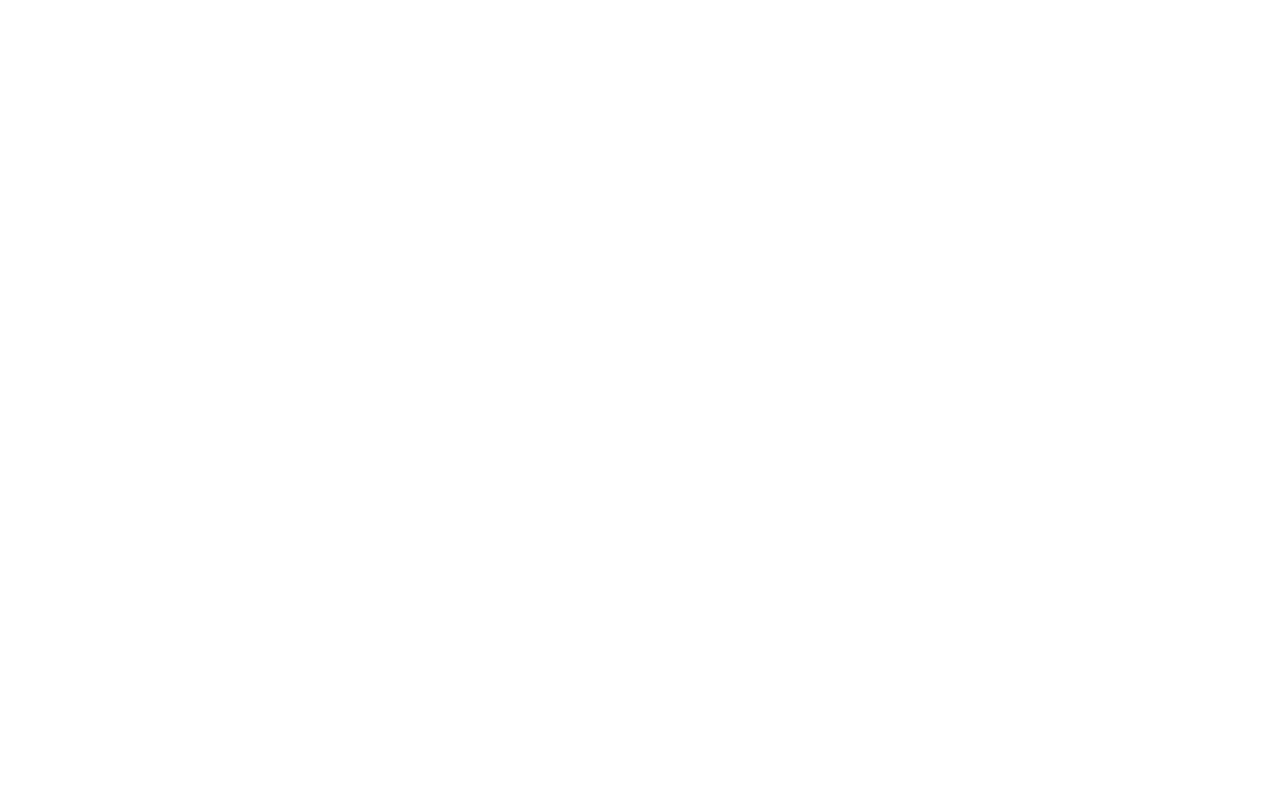
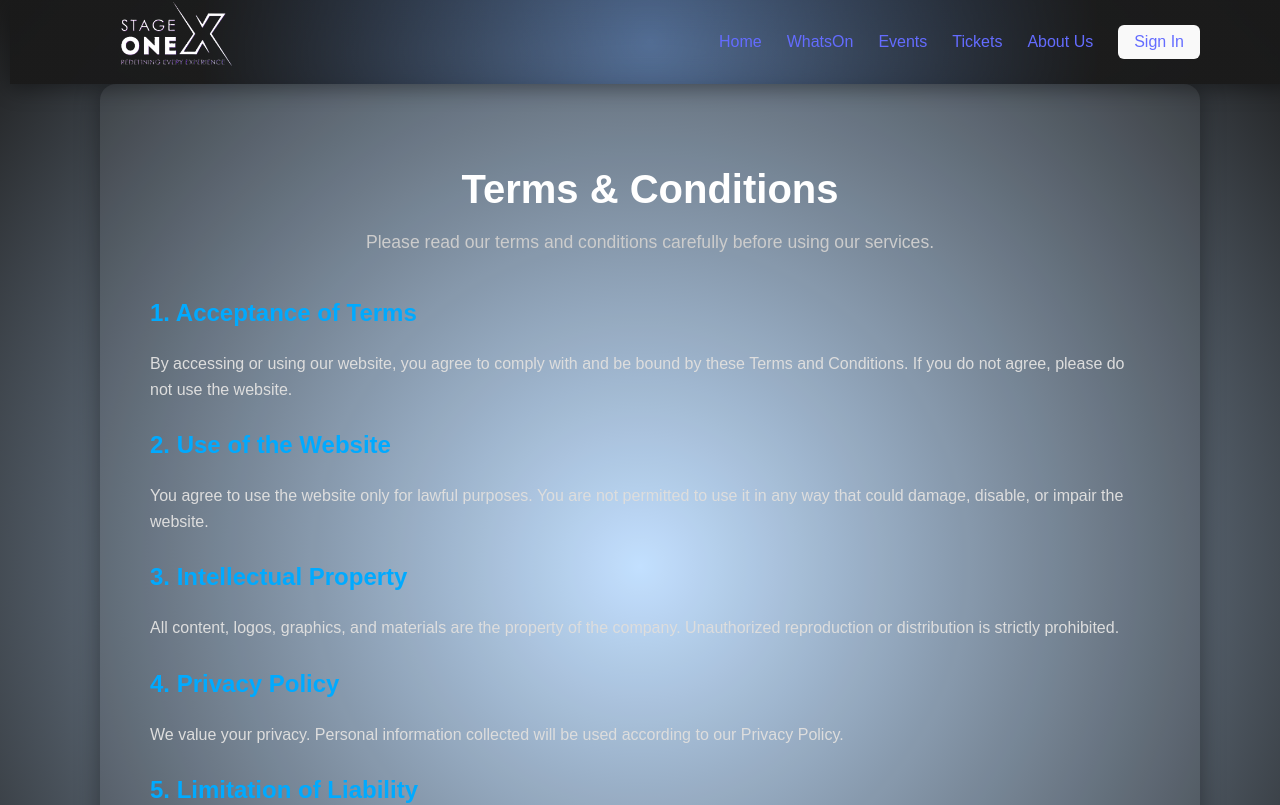
Before and after one commit to StageOneX/SOX-Frond-End, a React (Vite) app in the folder client/: page /Terms in a window 1280 px wide. Before the commit this address had no page. Shown: the top 805 px of the page. Built offline with nearby package versions, Linux system fonts and the light colour scheme.

Commit message:
terms page test

```diff
--- a/client/src/App.jsx
+++ b/client/src/App.jsx
@@ -9,6 +9,7 @@ import WhatsOn from "./pages/WhatsOn";
 import Login from "./pages/Login";
 import ContactUs from "./pages/ContactUs";
 import PastEvents from "./pages/PastEvents";
+import Terms from "./pages/Terms";
 
 const App = () => {
   return (
@@ -25,6 +26,8 @@ const App = () => {
           <Route path="/Login" element={<Login />} />
           <Route path="/contact" element={<ContactUs />} />
           <Route path="/PastEvents" element={<PastEvents />} />
+          <Route path="/Terms" element={<Terms />} />
+
 
 
         </Routes>
--- a/client/src/components/Footer.jsx
+++ b/client/src/components/Footer.jsx
@@ -23,7 +23,7 @@ const Footer = () => {
             <li><a href="/contact">Contact Us</a></li>
             <li><a href="/privacy">Privacy Policy</a></li>
             <li><a href="/terms">Terms & Conditions</a></li>
-            <li><a href="/past">Past Events</a></li>
+            <li><a href="/PastEvents">Past Events</a></li>
           </ul>
         </div>
 
--- a/client/src/pages/ContactUs.css
+++ b/client/src/pages/ContactUs.css
@@ -43,7 +43,7 @@
   width: 100%;
   max-width: 600px;
   box-shadow: 0 10px 25px rgba(37, 99, 235, 0.3);
-  backdrop-filter: blur(10px);
+
   z-index: 2;
 }
 
--- a/client/src/pages/Login.css
+++ b/client/src/pages/Login.css
@@ -45,7 +45,7 @@
 /* === Form === */
 .login-form {
   background: rgba(255, 255, 255, 0.05);
-  backdrop-filter: blur(12px);
+
   padding: 30px 25px;
   border-radius: 20px;
   box-shadow: 0 8px 24px rgba(0, 0, 0, 0.4);
--- a/client/src/pages/PastEvents.css
+++ b/client/src/pages/PastEvents.css
@@ -1,20 +1,22 @@
+/* === Page Background === */
 .past-events-page {
   position: relative;
   min-height: 100vh;
   background: radial-gradient(
     circle at var(--x, 50%) var(--y, 50%),
-    rgba(59, 130, 246, 0.3),
+    rgba(59, 130, 246, 0.25),
     #0d0d2b 80%
   );
   display: flex;
   flex-direction: column;
   align-items: center;
-  padding: 100px 20px 60px 20px;
+  justify-content: flex-start;
+  padding: 120px 20px 80px 20px;
   color: #fff;
   overflow: hidden;
 }
 
-/* Mouse follow bubble */
+/* === Mouse-follow Light Bubble === */
 .light-overlay {
   position: absolute;
   top: 0;
@@ -33,32 +35,35 @@
   z-index: 1;
 }
 
+/* === Section Title === */
 .past-title {
-  font-size: 2.5rem;
-  font-weight: 700;
-  margin-bottom: 40px;
+  font-size: 2.6rem;
+  font-weight: 800;
+  color: #3b82f6;
   text-align: center;
-  color: #3b82f6;
-  text-shadow: 0 0 10px rgba(59, 130, 246, 0.6);
+  text-shadow: 0 0 15px rgba(59, 130, 246, 0.7);
+  margin-bottom: 50px;
   z-index: 2;
 }
 
+/* === Event Card Grid Layout === */
 .past-events-container {
-  display: flex;
-  flex-wrap: wrap;
-  justify-content: center;
+  display: grid;
+  grid-template-columns: repeat(auto-fit, minmax(280px, 1fr));
   gap: 30px;
+  width: 100%;
+  max-width: 1200px;
   z-index: 2;
 }
 
+/* === Individual Event Card === */
 .past-card {
   background: rgba(17, 24, 39, 0.9);
-  border: 2px solid rgba(59, 130, 246, 0.5);
+  border: 2px solid rgba(59, 130, 246, 0.4);
   border-radius: 16px;
-  width: 300px;
   overflow: hidden;
-  box-shadow: 0 6px 20px rgba(37, 99, 235, 0.3);
-  transition: transform 0.3s ease, box-shadow 0.3s ease;
+  transition: transform 0.35s ease, box-shadow 0.35s ease;
+  box-shadow: 0 6px 20px rgba(37, 99, 235, 0.25);
   cursor: pointer;
 }
 
@@ -71,26 +76,40 @@
   width: 100%;
   height: 180px;
   object-fit: cover;
-  transition: transform 0.3s ease;
+  transition: transform 0.4s ease;
 }
 
 .past-card:hover img {
-  transform: scale(1.05);
+  transform: scale(1.07);
 }
 
+/* === Card Info === */
 .past-info {
   padding: 20px;
   text-align: center;
+  color: #fff;
 }
 
 .past-info h3 {
   font-size: 1.2rem;
-  margin-bottom: 8px;
+  font-weight: 600;
+  margin-bottom: 6px;
   color: #ffffff;
 }
 
 .past-info p {
+  font-size: 0.95rem;
   color: #a5b4fc;
   font-weight: 500;
-  font-size: 0.9rem;
 }
+
+/* === Responsive Adjustments === */
+@media (max-width: 768px) {
+  .past-title {
+    font-size: 2rem;
+  }
+
+  .past-card img {
+    height: 160px;
+  }
+}
--- a/client/src/pages/PastEvents.jsx
+++ b/client/src/pages/PastEvents.jsx
@@ -10,8 +10,9 @@ const PastEvents = () => {
     AOS.init({ duration: 1000 });
   }, []);
 
+  // Mouse light bubble follow effect
   useEffect(() => {
-  const page = document.querySelector(".Past-Events-page");
+    const page = document.querySelector(".past-events-page");
     const handleMouseMove = (e) => {
       const { clientX, clientY } = e;
       page.style.setProperty("--x", `${clientX}px`);
@@ -20,7 +21,6 @@ const PastEvents = () => {
     window.addEventListener("mousemove", handleMouseMove);
     return () => window.removeEventListener("mousemove", handleMouseMove);
   }, []);
-
 
   const pastEvents = [
     {
@@ -41,6 +41,18 @@ const PastEvents = () => {
       date: "20th - 23rd OCT 2023",
       image: "https://images.unsplash.com/photo-1504384308090-c894fdcc538d",
     },
+    {
+      id: 4,
+      title: "Wayamba Cultural Night 2022",
+      date: "02nd SEP 2022",
+      image: "https://images.unsplash.com/photo-1500530855697-b586d89ba3ee",
+    },
+    {
+      id: 5,
+      title: "Startup Launchpad 2021",
+      date: "10th DEC 2021",
+      image: "https://images.unsplash.com/photo-1551836022-4c4c79ecde51",
+    },
   ];
 
   return (
@@ -48,7 +60,10 @@ const PastEvents = () => {
       <Navbar />
       <div className="past-events-page">
         <div className="light-overlay"></div>
-        <h2 className="past-title" data-aos="fade-down">PAST EVENTS</h2>
+
+        <h2 className="past-title" data-aos="fade-down">
+          PAST EVENTS
+        </h2>
 
         <div className="past-events-container">
           {pastEvents.map((event) => (
--- /dev/null
+++ b/client/src/pages/Terms.css
@@ -0,0 +1,76 @@
+/* === Light-following background effect === */
+:root {
+  --x: 50%;
+  --y: 50%;
+}
+
+body {
+  margin: 0;
+  padding: 0;
+  background: radial-gradient(
+    circle at var(--x) var(--y),
+    rgba(0, 123, 255, 0.25),
+    rgba(15, 15, 15, 0.95) 100%
+  );
+  color: #fff;
+  transition: background 0.2s ease;
+  font-family: "Poppins", sans-serif;
+}
+
+/* === Terms Page Layout === */
+.terms-page {
+  min-height: 100vh;
+
+  padding: 0px 10px;
+  display: flex;
+  flex-direction: column;
+  align-items: center;
+}
+
+.terms-section {
+  max-width: 1000px;
+  background: rgba(255, 255, 255, 0.05);
+
+  border-radius: 16px;
+  padding: 50px 50px;
+  box-shadow: 0 0 25px rgba(0, 0, 0, 0.4);
+}
+
+.terms-title {
+  font-size: 2.5rem;
+  font-weight: 700;
+  color: #fff;
+  text-align: center;
+  margin-bottom: 10px;
+}
+
+.terms-subtitle {
+  text-align: center;
+  font-size: 1.1rem;
+  color: #ccc;
+  margin-bottom: 40px;
+}
+
+.terms-container h2 {
+  font-size: 1.5rem;
+  margin-top: 25px;
+  color: #00aaff;
+}
+
+.terms-container p {
+  font-size: 1rem;
+  color: #ddd;
+  line-height: 1.6;
+  margin-top: 10px;
+}
+
+/* === Responsive === */
+@media (max-width: 768px) {
+  .terms-section {
+    padding: 25px 20px;
+  }
+
+  .terms-title {
+    font-size: 2rem;
+  }
+}
--- /dev/null
+++ b/client/src/pages/Terms.jsx
@@ -0,0 +1,88 @@
+import React, { useEffect } from "react";
+import Navbar from "../components/Navbar";
+
+import AOS from "aos";
+import "aos/dist/aos.css";
+import "./Terms.css";
+
+const Terms = () => {
+  useEffect(() => {
+    // Initialize AOS animations
+    AOS.init({ duration: 1000, once: true });
+
+    // Handle mouse light movement
+    const handleMouseMove = (e) => {
+      const x = (e.clientX / window.innerWidth) * 100;
+      const y = (e.clientY / window.innerHeight) * 100;
+      document.documentElement.style.setProperty("--x", `${x}%`);
+      document.documentElement.style.setProperty("--y", `${y}%`);
+    };
+
+    window.addEventListener("mousemove", handleMouseMove);
+    return () => window.removeEventListener("mousemove", handleMouseMove);
+  }, []);
+
+  return (
+    <div className="terms-page">
+      <Navbar />
+      <section className="terms-section">
+        <h1 className="terms-title" data-aos="fade-down">
+          Terms & Conditions
+        </h1>
+        <p className="terms-subtitle" data-aos="fade-up">
+          Please read our terms and conditions carefully before using our
+          services.
+        </p>
+
+        <div className="terms-container" data-aos="fade-up">
+          <h2>1. Acceptance of Terms</h2>
+          <p>
+            By accessing or using our website, you agree to comply with and be
+            bound by these Terms and Conditions. If you do not agree, please do
+            not use the website.
+          </p>
+
+          <h2>2. Use of the Website</h2>
+          <p>
+            You agree to use the website only for lawful purposes. You are not
+            permitted to use it in any way that could damage, disable, or impair
+            the website.
+          </p>
+
+          <h2>3. Intellectual Property</h2>
+          <p>
+            All content, logos, graphics, and materials are the property of the
+            company. Unauthorized reproduction or distribution is strictly
+            prohibited.
+          </p>
+
+          <h2>4. Privacy Policy</h2>
+          <p>
+            We value your privacy. Personal information collected will be used
+            according to our Privacy Policy.
+          </p>
+
+          <h2>5. Limitation of Liability</h2>
+          <p>
+            We are not responsible for any damages that arise from your use or
+            inability to use our website or services.
+          </p>
+
+          <h2>6. Changes to Terms</h2>
+          <p>
+            We reserve the right to update these Terms & Conditions at any time
+            without prior notice.
+          </p>
+
+          <h2>7. Contact Us</h2>
+          <p>
+            If you have any questions about these Terms, please contact us via
+            the Contact page.
+          </p>
+        </div>
+      </section>
+    </div>
+  );
+};
+
+export default Terms;
```
Lines whose indentation alone changed are shown as unchanged.
